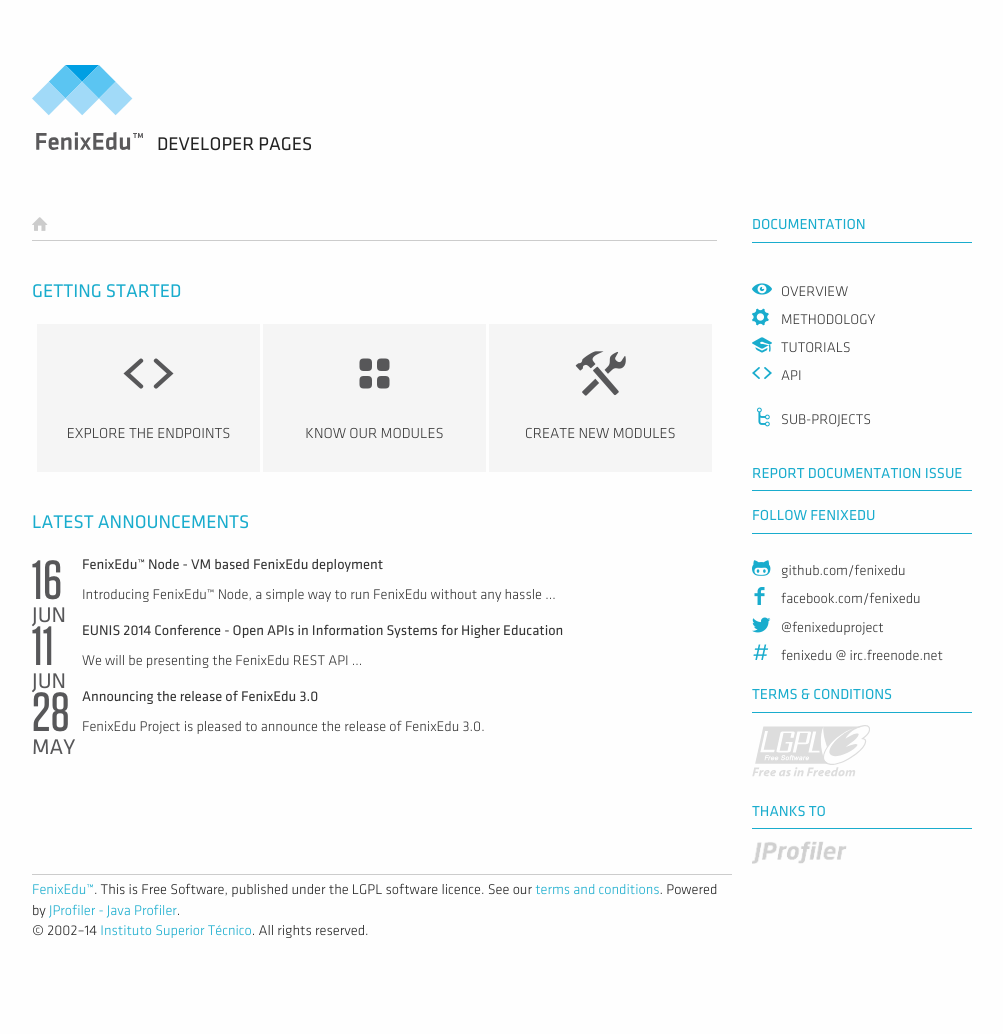
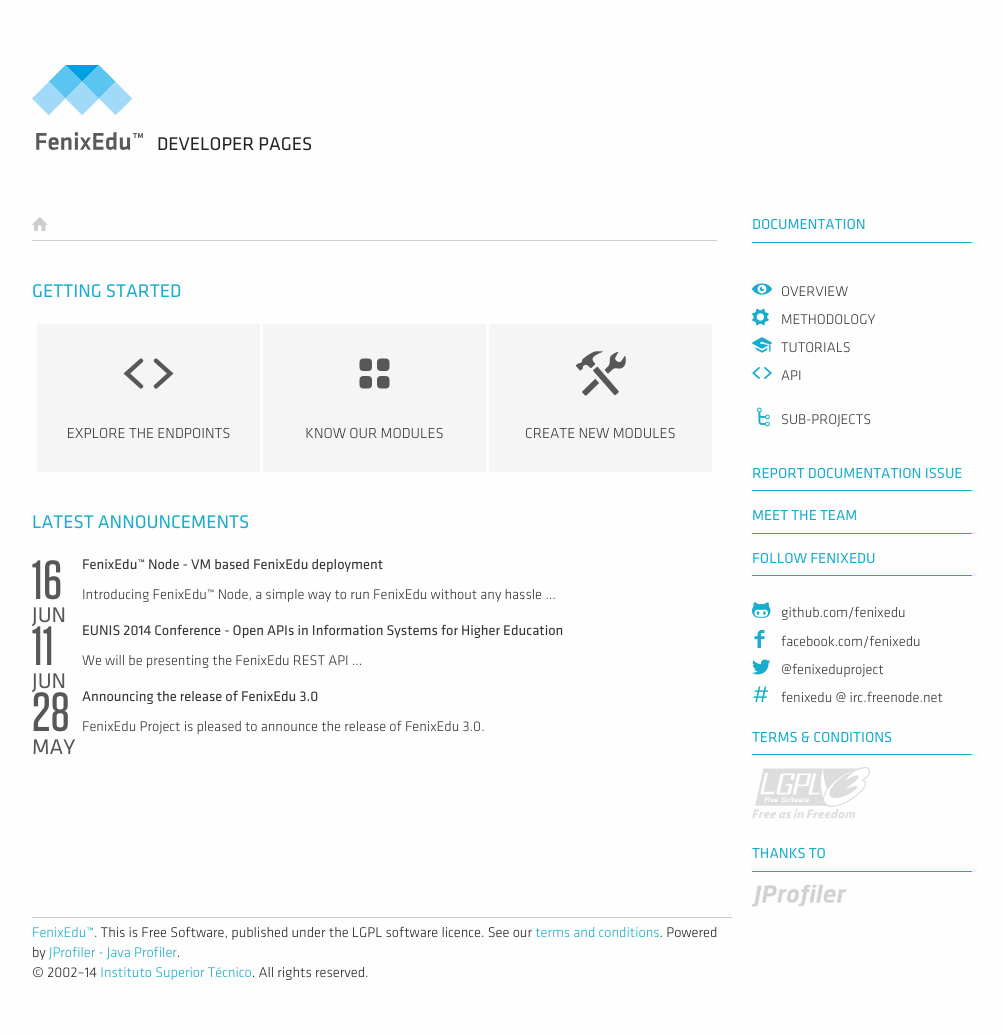
Before and after one commit to FenixEdu/fenixedu.github.io, a Jekyll site: the page built from dev/index.md, in a window 1280 px wide. Shown: the whole page, without its empty margins (128-1131 px from the left). Built offline with Jekyll 4.4.1, drawn with Linux system fonts in a browser that asks for light colours; nearby versions of some CDN libraries; Markdown is read by kramdown in place of the engine named in the settings; before the commit the page ends 991 px from its top, so only the background shows below that.

Commit message:
Opened the team page to the world

```diff
--- a/_includes/right-nav.html
+++ b/_includes/right-nav.html
@@ -10,7 +10,7 @@
                 <li class="subtitle"><a href="/dev/sub-projects"><i aria-hidden="true" class="icon-flow-cascade"></i>sub-projects</a></li>
             </ul>
             <li><a href="https://github.com/fenixedu/fenixedu.github.io/issues/new">report documentation issue</a></li>
-            <!--<li><a href="/dev/team">meet the team</a></li>-->
+            <li><a href="/dev/team">meet the team</a></li>
             <li><a href="http://facebook.com/fenixedu" target="_blank">follow fenixedu</li>
             <ul>
                 <li><a href="http://github.com/fenixedu" target="_blank"><i aria-hidden="true" class="icon-github"></i>github.com/fenixedu</a></li>
```
